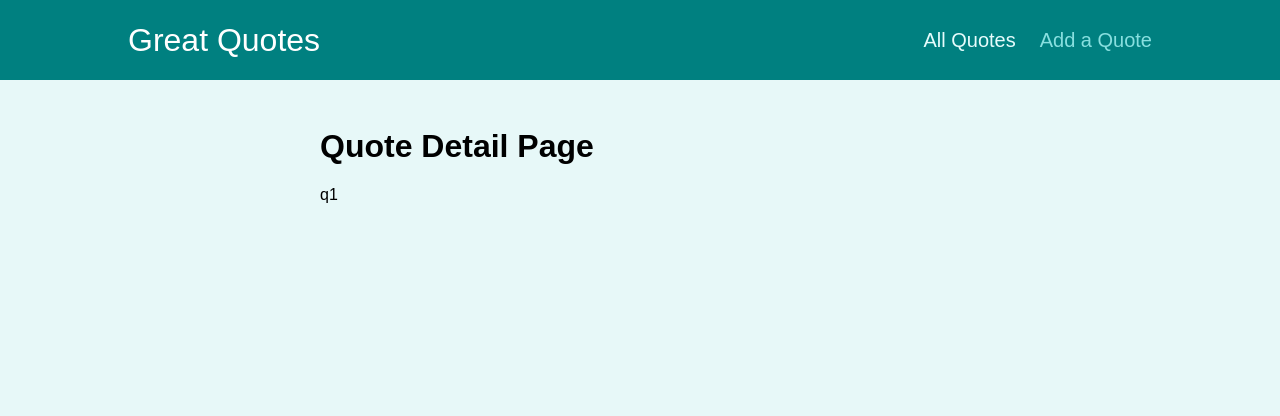
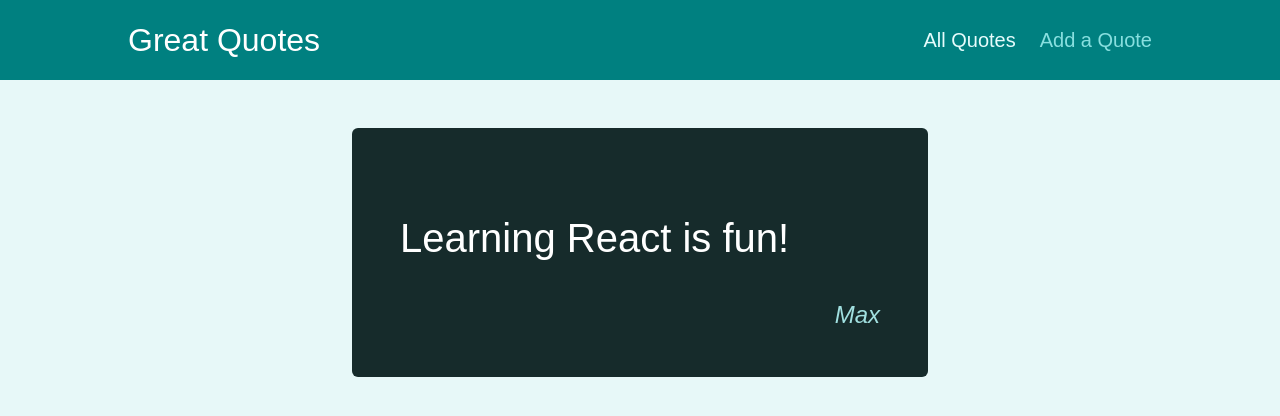
Before and after one commit to hafsasaleem27/react-router-quotes, a React (Create React App) app: page /quotes/q1 in a window 1280 px wide. Shown: the top 416 px of the page. Built offline with nearby package versions, Linux system fonts and the light colour scheme.

Commit message:
added highlighted quote section

```diff
--- a/src/pages/QuoteDetails.js
+++ b/src/pages/QuoteDetails.js
@@ -1,18 +1,41 @@
 import { Fragment } from "react";
 import { Route, useParams } from "react-router-dom";
 
+import HighlightedQuote from "../components/quotes/HighlightedQuote";
 import Comments from "../components/comments/Comments";
 
+const DUMMY_QUOTES = [
+  {
+    id: "q1",
+    author: "Max",
+    text: "Learning React is fun!",
+  },
+  {
+    id: "q2",
+    author: "Manuel",
+    text: "Learning React is great!",
+  },
+];
+
 const QuoteDetail = () => {
-    const params = useParams();
+  const params = useParams();
+  const quote = DUMMY_QUOTES.find((quote) => quote.id === params.quoteId);
 
-    return <Fragment>
-        <h1>Quote Detail Page</h1>
-        <p>{params.quoteId}</p>
-        <Route path={`quotes/${params.quoteId}/comments`}>
-            <Comments/>
-        </Route>
+  if (!quote) {
+    return <p>No quote found!</p>;
+  }
+
+  return (
+    <Fragment>
+      <HighlightedQuote
+        text={quote.text}
+        author={quote.author}
+      ></HighlightedQuote>
+      <Route path={`quotes/${params.quoteId}/comments`}>
+        <Comments />
+      </Route>
     </Fragment>
+  );
 };
 
 export default QuoteDetail;
```
Also changed, not shown: 1 other file (tests, documents, lock files or other folders).
